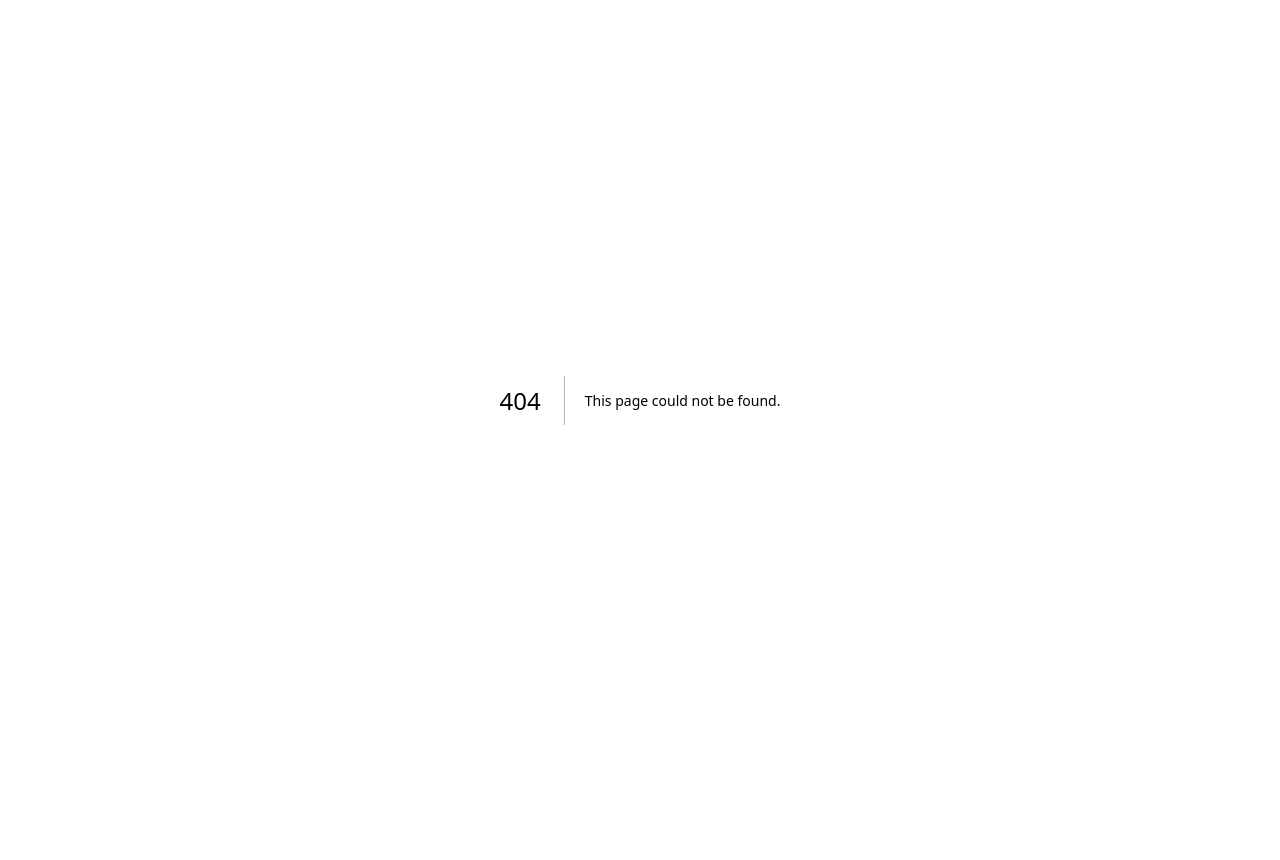
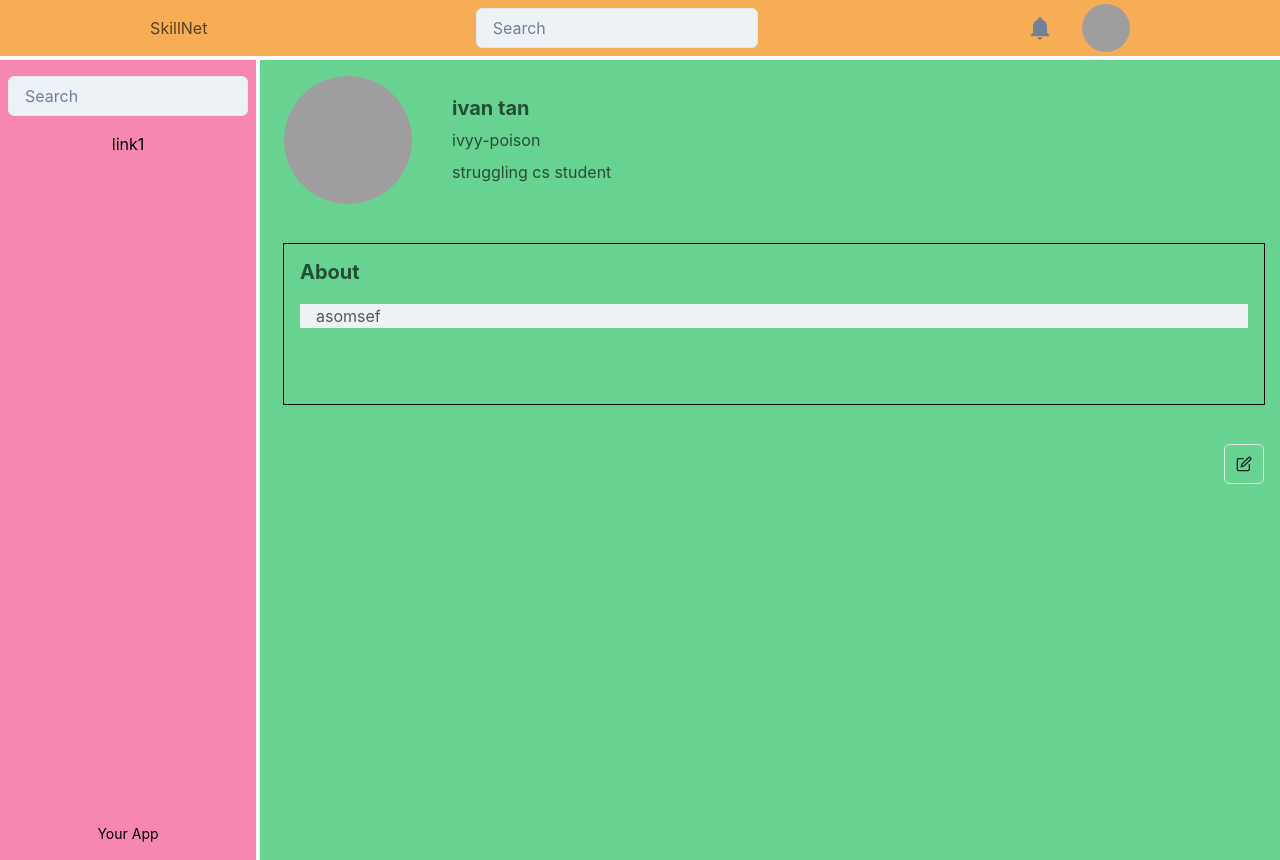
Before and after one commit to ryanozx/skillnet, a Next.js app in the folder frontend/: page /profile in a window 1280 px wide. Before the commit this address had no page. Before the commit the page ends 800 px from the top, so only its background shows below. Built offline with nearby package versions, Linux system fonts and the light colour scheme; grey boxes are pictures that could not be loaded.

Commit message:
Reformatted page, implement about me segment

```diff
--- /dev/null
+++ b/frontend/components/base/LayoutContainer.jsx
@@ -0,0 +1,34 @@
+import React from "react";
+import {
+    Grid,
+    GridItem
+}   from '@chakra-ui/react';
+import NavBar from "./NavBar";
+import SideBar from "./SideBar";
+
+export default function LayoutContainer({children}) {
+    return (
+        <Grid
+            templateAreas={`"header header"
+                            "nav main"
+                            `}
+            gridTemplateRows={'7vh 1fr'}
+            gridTemplateColumns={'20vw 3fr'}
+            h='100vh'
+            gap='1'
+            color='blackAlpha.700'
+        >
+            <GridItem bg='orange.300' area={'header'}>
+                <NavBar></NavBar>
+            </GridItem>
+            <GridItem bg='pink.300' area={'nav'}>
+                <SideBar></SideBar>
+            </GridItem>
+            <GridItem pl='2' bg='green.300' area={'main'}>
+                {children}
+            </GridItem>
+
+        </Grid>
+    );
+
+}
--- a/frontend/components/base/NavBar.jsx
+++ b/frontend/components/base/NavBar.jsx
@@ -26,8 +26,8 @@ export default function NavBar() {
 
     return (
         <>
-            <Box bg={'gray.100'} px={4}>
-                <Flex h={20} alignItems={'center'} justifyContent={'space-around'}>
+            <Box px={4}>
+                <Flex h="7vh" alignItems={'center'} justifyContent={'space-around'}>
 
                     <HStack spacing={8} alignItems={'center'}>
                         <Box>SkillNet</Box>
--- a/frontend/components/base/Searchbar.jsx
+++ b/frontend/components/base/Searchbar.jsx
@@ -61,6 +61,7 @@ useEffect(() => {
     <Box position="relative">
       <Input
         type="text"
+        bg="gray.100"
         placeholder="Search"
         value={searchTerm}
         onChange={handleInputChange}
--- a/frontend/components/base/SideBar.jsx
+++ b/frontend/components/base/SideBar.jsx
@@ -4,12 +4,9 @@ import Searchbar from './Searchbar';
 function Sidebar() {
   return (
     <Box
-      position="fixed"
-      top={20}
-      left={0}
+
       h="100vh"
-      w="15vw"
-      bg="gray.200"
+      w="100%"
       color="black"
       display="flex"
       flexDirection="column"
--- /dev/null
+++ b/frontend/components/profilePage/ProfileInfo.jsx
@@ -0,0 +1,68 @@
+import React from 'react';
+import {
+  Box,
+  HStack,
+  VStack,
+  Avatar,
+  Text,
+  Heading,
+  IconButton,
+  Flex
+} from '@chakra-ui/react';
+import { EditIcon } from '@chakra-ui/icons';
+
+export default function ProfileInfo(user) {
+    const {
+        name = "ivan tan",
+        username = "ivyy-poison",
+        description = "struggling cs student",
+        about = "asomsef",
+        profilePic = "https://bit.ly/dan-abramov"
+    } = user;
+
+  return (
+    <Box p={4}>
+        <VStack spacing={10} align="start">
+
+            <HStack spacing={"10"}>
+                <Avatar size="2xl" src={profilePic} />
+                <VStack align="start">
+                    <Heading size="md">{name}</Heading>
+                    <Text>{username}</Text>
+                    <Text>{description}</Text>
+                </VStack>
+            </HStack>
+
+            <Box
+                w="100%"
+                outline={"1px solid black"}
+                p={4}
+                h={"20vh"}
+                maxH={"20vh"}
+            >
+                <VStack spacing={5} align="start">
+                    <Heading size="md">About</Heading>
+                    <Box
+                        bg="gray.100"
+                        w="100%"
+                        px={4}
+                    >
+                        <Text>{about}</Text>
+                    </Box>
+
+                </VStack>
+
+            </Box>
+
+            <IconButton
+                alignSelf="flex-end"
+                icon={<EditIcon />}
+                aria-label="Edit profile"
+                variant="outline"
+            />
+        </VStack>
+
+    </Box>
+
+  );
+};
--- /dev/null
+++ b/frontend/pages/profile/index.jsx
@@ -0,0 +1,12 @@
+import React from "react";
+import ProfileInfo from "../../components/profilePage/ProfileInfo";
+import LayoutContainer from "../../components/base/LayoutContainer";
+
+export default function ProfilePage() {
+    return (
+        <LayoutContainer>
+            <ProfileInfo></ProfileInfo>
+        </LayoutContainer>
+    );
+
+}
```
Also changed, not shown: frontend/pages/index.jsx (+2 -15 lines).
